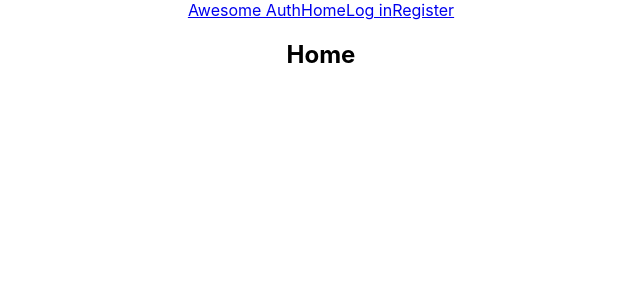
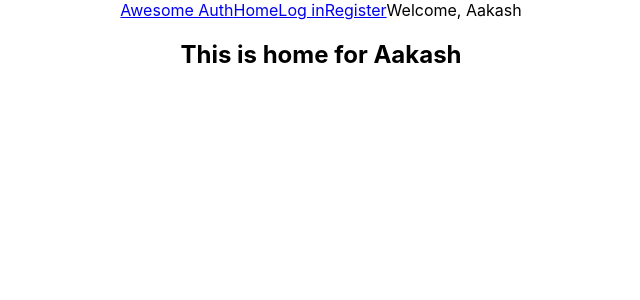
Before and after one commit to arfan36/d-96-1_m-58_auth-router-context-app_oct-15, a React (Create React App) app: page / in a window 1280 px wide. Shown: the top 300 px of the page, without its empty margins (319-959 px from the left). Built offline with nearby package versions, Linux system fonts and the light colour scheme.

Commit message:
context added on header and home

```diff
--- a/src/components/Header.js
+++ b/src/components/Header.js
@@ -1,7 +1,10 @@
-import React from 'react';
+import React, { useContext } from 'react';
 import { Link } from 'react-router-dom';
+import { AuthContext } from '../contexts/UserContext';
 
 const Header = () => {
+    const { user } = useContext(AuthContext);
+    console.log("🚀 ~ user", user);
     return (
         <div>
             <div className="navbar bg-primary text-primary-content">
@@ -9,6 +12,9 @@
                 <Link className="btn btn-ghost normal-case text-xl" to={'/'}>Home</Link>
                 <Link className="btn btn-ghost normal-case text-xl" to={'/login'}>Log in</Link>
                 <Link className="btn btn-ghost normal-case text-xl" to={'/register'}>Register</Link>
+                {
+                    user?.displayName && <span>Welcome, {user.displayName}</span>
+                }
             </div>
         </div>
     );
--- a/src/components/Home.js
+++ b/src/components/Home.js
@@ -1,9 +1,11 @@
-import React from 'react';
+import React, { useContext } from 'react';
+import { AuthContext } from '../contexts/UserContext';
 
 const Home = () => {
+    const { user } = useContext(AuthContext);
     return (
         <div>
-            <h2>Home</h2>
+            <h2>This is home for {user?.displayName}</h2>
         </div>
     );
 };
--- a/src/contexts/UserContext.js
+++ b/src/contexts/UserContext.js
@@ -1,10 +1,15 @@
-import React from 'react';
+import React, { createContext, useState } from 'react';
 
-const UserContext = () => {
+export const AuthContext = createContext();
+
+
+const UserContext = ({ children }) => {
+    const [user, setUser] = useState({ displayName: 'Aakash' });
+    const authInfo = { user: user };
     return (
-        <div>
-            <h2>userContext</h2>
-        </div>
+        <AuthContext.Provider value={authInfo}>
+            {children}
+        </AuthContext.Provider>
     );
 };
 
--- a/src/index.js
+++ b/src/index.js
@@ -3,11 +3,14 @@
 import './index.css';
 import App from './App';
 import reportWebVitals from './reportWebVitals';
+import UserContext from './contexts/UserContext';
 
 const root = ReactDOM.createRoot(document.getElementById('root'));
 root.render(
   <React.StrictMode>
-    <App />
+    <UserContext>
+      <App />
+    </UserContext>
   </React.StrictMode>
 );
 
```
